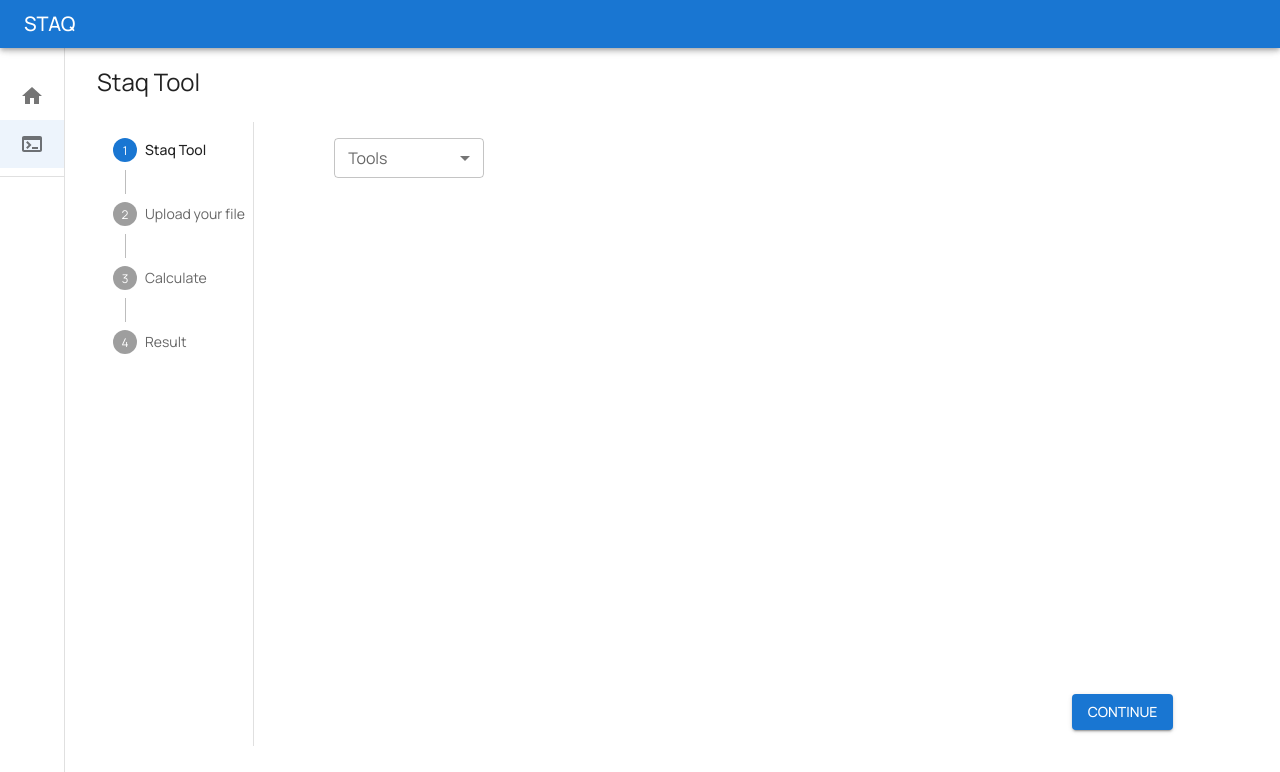
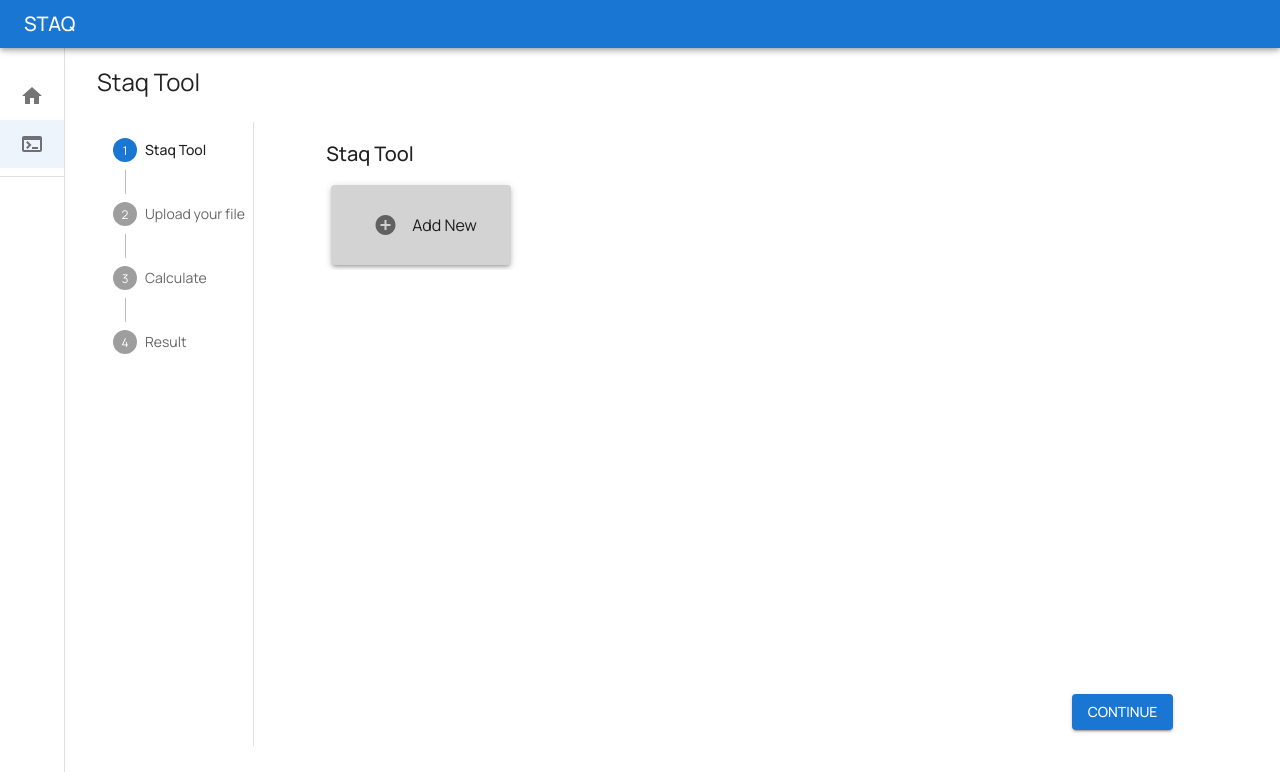
Before and after one commit to softwareQinc/staq_gui, a React (Create React App) app: page /staqtool in a window 1280 px wide. Shown: the top 772 px of the page. Built offline with nearby package versions, Linux system fonts and the light colour scheme.

Commit message:
completed design of pipeline

```diff
--- a/src/App.css
+++ b/src/App.css
@@ -29,11 +29,13 @@
 }
 
 .card-container {
-  /*background-color: #fff;*/
-  /*border-radius: 5%;*/
-  /*padding: 20px;*/
-  height: 80vh;
-  /*overflow: auto;*/
+  background-color: lightgray !important;
+  margin: 5px;
+  padding-left: 10px;
+  padding-top: 5px;
+  padding-bottom: 5px;
+  height: 80px;
+  width: 180px
 }
 
 .drawerPaper {
--- a/src/components/FileUpload.js
+++ b/src/components/FileUpload.js
@@ -1,4 +1,4 @@
-import { Box, Button, Icon, IconButton, Paper, Table, TableBody, TableCell, tableCellClasses, TableContainer, TableHead, TableRow } from '@mui/material';
+import { Box, Button, Icon, IconButton, Paper, Table, TableBody, TableCell, tableCellClasses, TableContainer, TableHead, TableRow, Typography } from '@mui/material';
 import { useState } from 'react';
 import { styled } from '@mui/material/styles';
 
@@ -52,6 +52,9 @@
     }
     return (
         <Box style={{ margin: 10 }}>
+            <Box sx={{ mt: 1, mb: 1 }}>
+                <Typography variant="h6">Upload your file</Typography>
+            </Box>
             {!isUploaded &&
                 <Box>
                     <input
--- a/src/components/ToolBox.js
+++ b/src/components/ToolBox.js
@@ -1,5 +1,5 @@
 import React, { useState } from "react";
-import { Box, Chip, FormControl, FormControlLabel, Icon, IconButton, InputLabel, ListItem, MenuItem, Paper, Select, Stack, Switch, Typography } from "@mui/material";
+import { Box, Chip, FormControl, FormControlLabel, Grid, Icon, IconButton, InputLabel, List, ListItem, MenuItem, Paper, Select, Stack, Switch, Typography } from "@mui/material";
 import { TOOLS_CONFIG } from '../constants/constants';
 import CustomSwitch from './Switch';
 
@@ -7,21 +7,112 @@
     const tool_config = TOOLS_CONFIG;
     const [currentVal, setCurrentVal] = useState('')
     const [selectedTools, setSelectedTools] = useState(tools);
+    const [showAddOption, setShowAddOption] = useState(false);
+
     const handleChange = (e) => {
         setCurrentVal(e.target.value);
         setSelectedTools([...selectedTools, tool_config[e.target.value]]);
         onChangingList([...selectedTools, tool_config[e.target.value]]);
     }
+
+    const handleDeleteTool = (idx) => {
+        //debugger;
+        let tools = selectedTools
+        setSelectedTools([...tools.slice(0, idx), ...tools.slice(idx+1)])
+        onChangingList([...tools.slice(0, idx), ...tools.slice(idx+1)])
+    }
+    const handleParamChange = (paramState, paramIdx, index) => {
+        console.log(paramState, paramIdx, index)
+        let tools = selectedTools;
+        tools[index]['params'][paramIdx] = paramState;
+        setSelectedTools(tools);
+        onChangingList(tools);
+    }
+
     return (
         <Box>
+            <Box sx={{ mt: 1, mb: 1 }}>
+                <Typography variant="h6">Staq Tool</Typography>
+            </Box>
+            {
+                showAddOption &&
+                <AddToolPaper currentVal={currentVal} addValue={handleChange} closeAddSection={() => { setShowAddOption(false) }} />
+            }
+            <ListItem disablePadding direction="row" spacing={1} style={{ flexWrap: 'wrap', marginTop: 10, paddingHorizontal: 0, maxHeight: '60vh', overflowY: 'auto' }}>
+                {
+                    selectedTools.map((item, idx) => {
+                        return (
+                            <React.Fragment key={idx}>
+                                <Tool item={item} deleteTool={(e) => { handleDeleteTool(idx) }} paramChanged={(e, paramIdx) => { handleParamChange(e, paramIdx, idx) }} />
+                            </React.Fragment>
+                        );
+                    })
+                }
+                {
+                    !showAddOption &&
+                    <AddCard key={'addCard'} onAdd={() => { setShowAddOption(true) }} />
+                }
+            </ListItem>
+        </Box>
+    );
+}
+
+const Tool = ({ key, item, deleteTool, paramChanged, ...props }) => {
+    return (
+        <Paper elevation={3} className="card-container">
+            <Box style={{ display: 'flex', flexDirection: 'row', justifyContent: 'space-between', alignItems: 'center' }}>
+                <Typography variant="overline">{item.label}</Typography>
+                <IconButton aria-label="delete" onClick={deleteTool}><Icon size={8} style={{ cursor: 'pointer' }}>remove_circle_outline</Icon>
+                </IconButton>
+            </Box>
+            {
+                item.params.length > 0 &&
                 <Box>
-                <FormControl sx={{ m: 1, minWidth: 150 }} size='small'>
+                    {
+                        item.params.map((param, paramIdx) => {
+                            return (
+                                <ParamContainer key={paramIdx} param={param} onChange={(paramState) => {
+                                    console.log(paramState)
+                                    paramChanged(paramState, paramIdx)
+                                }} />
+                            )
+                        })
+                    }
+                </Box>
+            }
+        </Paper>
+    );
+}
+
+const AddCard = ({ onAdd, ...props }) => {
+    return (
+        <Paper elevation={3} className="card-container" style={{
+            display: 'flex',
+            flexDirection: 'row', justifyContent: 'center', alignItems: 'center', padding: 10, cursor: 'pointer'
+        }} onClick={onAdd}>
+            <IconButton aria-label="add" ><Icon size={8} style={{ cursor: 'pointer' }}>add_circle</Icon>
+                &nbsp;</IconButton>
+            <Typography>Add New</Typography>
+        </Paper>
+    )
+}
+
+const AddToolPaper = ({ currentVal, addValue, closeAddSection, ...props }) => {
+    const tool_config = TOOLS_CONFIG;
+    return (
+        <Grid container sx={{ mb: 1 }}>
+            <Grid item sm={6}>
+                <Paper elevation={3} style={{
+                    height: 100, border: 'lightgray',
+                    borderWidth: 1, borderStyle: 'solid', paddingTop: '10px', paddingLeft: '10px'
+                }}>
+                    <FormControl sx={{ m: 1 }} size='small' style={{ width: '80%' }}>
                         <InputLabel id="demo-simple-select-label">Tools</InputLabel>
                         <Select
                             labelId="demo-simple-select-label"
                             id="demo-simple-select"
-                        label="Age"
-                        onChange={handleChange}
+                            label="Tool"
+                            onChange={addValue}
                             //style={{ height: 50 }}
                             placeholder="Select"
                             value={currentVal}
@@ -35,47 +126,12 @@
                             }
                         </Select>
                     </FormControl>
-            </Box>
-            <ListItem disablePadding direction="row" spacing={1} style={{ flexWrap: 'wrap', marginTop: 10, paddingHorizontal: 0, maxHeight: '60vh', overflowY: 'auto' }}>
-                {
-                    selectedTools.map((item, idx) => {
-                        return (
-                            <Box key={idx} style={{ backgroundColor: 'lightgray', margin: 5, padding: 10, borderRadius: 10, }}>
-                                <Box style={{ display: 'flex', flexDirection: 'row', justifyContent: 'space-between', alignItems: 'center' }}>
-                                    <Typography variant="overline">{item.label}</Typography>
-                                    <IconButton aria-label="delete" onClick={() => {
-                                        let tools = selectedTools
-                                        tools.splice(idx, 1)
-                                        setSelectedTools(tools)
-                                        onChangingList(tools)
-                                    }}><Icon size={10} style={{ cursor: 'pointer' }}>cancel</Icon>
+                    <IconButton aria-label="delete" onClick={closeAddSection}><Icon size={8} style={{ cursor: 'pointer' }}>close</Icon>
                     </IconButton>
-                                </Box>
-                                {
-                                    item.params.length > 0 &&
-                                    <Box>
-                                        {
-                                            item.params.map((param, paramIdx) => {
-                                                return (
-                                                    <ParamContainer key={paramIdx} param={param} onChange={(paramState) => {
-                                                        let tools = selectedTools;
-                                                        tools[idx]['params'][paramIdx] = paramState;
-                                                        setSelectedTools(tools);
-                                                        onChangingList(tools);
-
-                                                    }} />
+                </Paper>
+            </Grid>
+        </Grid>
     )
-                                            })
-                                        }
-                                    </Box>
-                                }
-                            </Box>
-                        );
-                    })
-                }
-            </ListItem>
-        </Box>
-    );
 }
 
 const ParamContainer = ({ param, onChange, ...props }) => {
--- a/src/pages/StaqTool.js
+++ b/src/pages/StaqTool.js
@@ -194,7 +194,7 @@
                         }
                         {result && activeStep === 3 &&
                             (<>
-                                <Box mb={2}>
+                                <Box mb={2} style={{ display: 'flex', flexDirection: 'row', justifyContent: 'space-between' }}>
                                     <Typography variant='h6'>Output</Typography>
                                     <Button variant="outlined" color="success" component="span" onClick={downloadResultAsQASM}>
                                         Download QASM file
```
Lines whose indentation alone changed are shown as unchanged.
